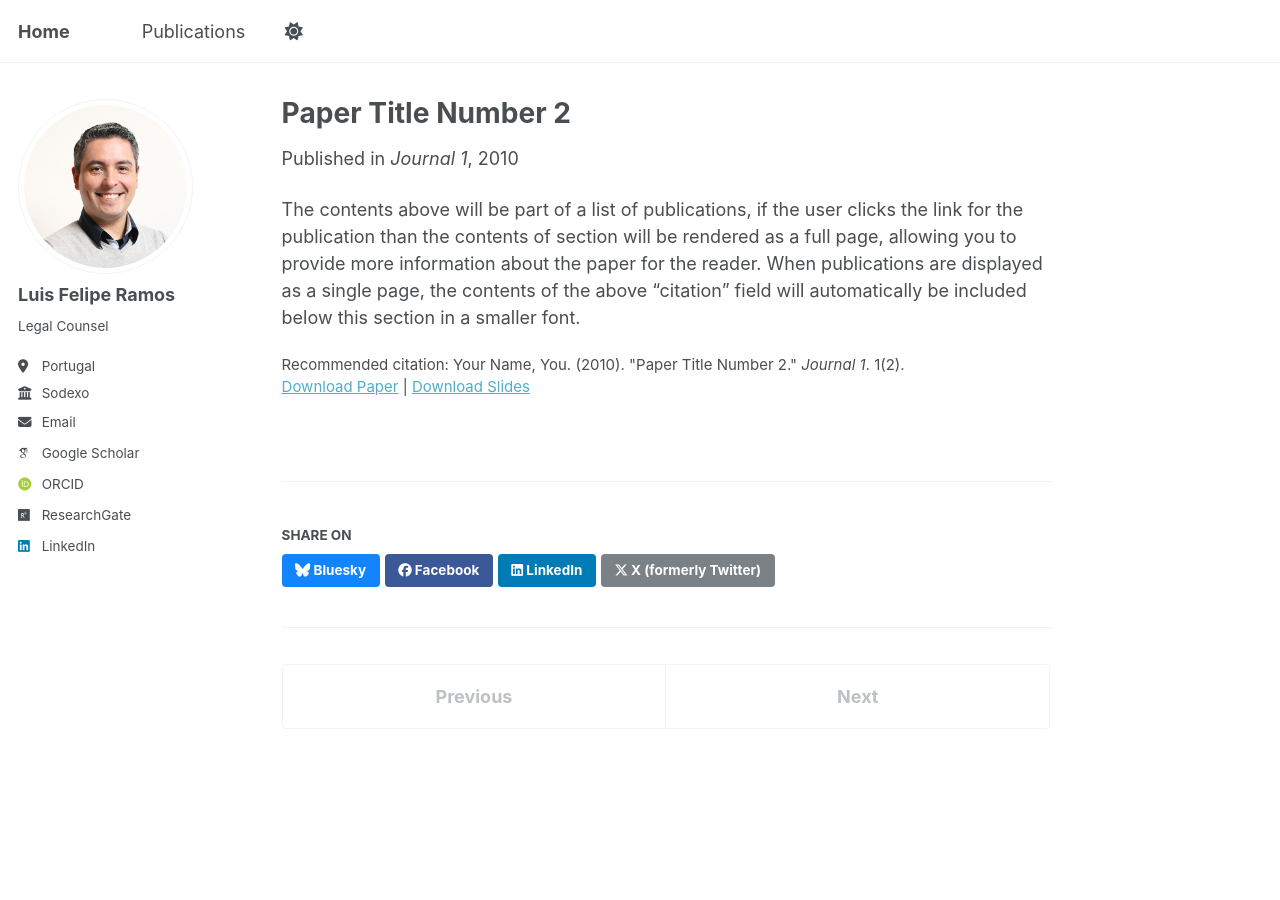
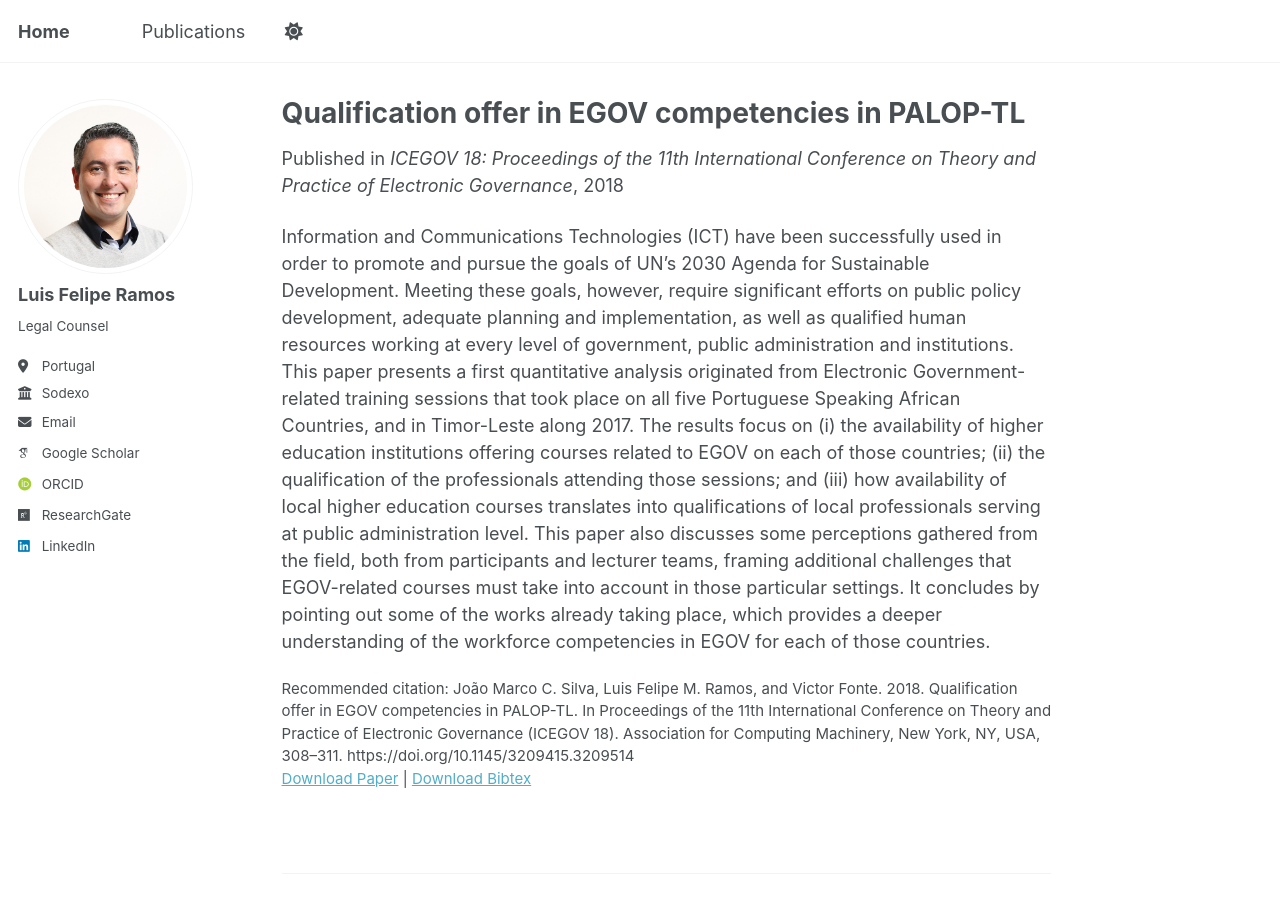
Before and after one commit to lfmramos/lfmramos.github.io, a Jekyll site: the page built from _publications/2018-04-06-qualification-number-2.md, in a window 1280 px wide and 900 px high. Built offline with Jekyll 4.4.1, drawn with Linux system fonts in a browser that asks for light colours; some web fonts are replaced; a script that is not in the unit is left out.

Commit message:
Added ICEGOV18 publication_2

```diff
--- a/_publications/2018-04-06-qualification-number-2.md
+++ b/_publications/2018-04-06-qualification-number-2.md
@@ -1,14 +1,14 @@
 ---
-title: "Paper Title Number 2"
+title: "Qualification offer in EGOV competencies in PALOP-TL"
 collection: publications
-category: manuscripts
-permalink: /publication/2010-10-01-paper-title-number-2
-excerpt: 'This paper is about the number 2. The number 3 is left for future work.'
-date: 2010-10-01
-venue: 'Journal 1'
-slidesurl: 'http://academicpages.github.io/files/slides2.pdf'
-paperurl: 'http://academicpages.github.io/files/paper2.pdf'
-citation: 'Your Name, You. (2010). &quot;Paper Title Number 2.&quot; <i>Journal 1</i>. 1(2).'
+category: conferences
+permalink: /publication/2018-04-06-qualification-number-2
+excerpt: 'This paper analyses quantitative data from electronic government training sessions held across five Portuguese-speaking African countries and Timor-Leste in 2017. It evaluates the availability of local higher education courses, the qualifications of public administration professionals, and the wider workforce competencies needed to support the UNs 2030 Agenda.'
+date: 2018-04-06
+venue: 'ICEGOV 18: Proceedings of the 11th International Conference on Theory and Practice of Electronic Governance'
+paperurl: 'http://lfmramos.github.io/files/paper4.pdf'
+bibtexurl: 'http://lfmramos.github.io/files/bibtex4.bib'
+citation: 'João Marco C. Silva, Luis Felipe M. Ramos, and Victor Fonte. 2018. Qualification offer in EGOV competencies in PALOP-TL. In Proceedings of the 11th International Conference on Theory and Practice of Electronic Governance (ICEGOV 18). Association for Computing Machinery, New York, NY, USA, 308–311. https://doi.org/10.1145/3209415.3209514'
 ---
 
-The contents above will be part of a list of publications, if the user clicks the link for the publication than the contents of section will be rendered as a full page, allowing you to provide more information about the paper for the reader. When publications are displayed as a single page, the contents of the above "citation" field will automatically be included below this section in a smaller font.
+Information and Communications Technologies (ICT) have been successfully used in order to promote and pursue the goals of UN's 2030 Agenda for Sustainable Development. Meeting these goals, however, require significant efforts on public policy development, adequate planning and implementation, as well as qualified human resources working at every level of government, public administration and institutions. This paper presents a first quantitative analysis originated from Electronic Government-related training sessions that took place on all five Portuguese Speaking African Countries, and in Timor-Leste along 2017. The results focus on (i) the availability of higher education institutions offering courses related to EGOV on each of those countries; (ii) the qualification of the professionals attending those sessions; and (iii) how availability of local higher education courses translates into qualifications of local professionals serving at public administration level. This paper also discusses some perceptions gathered from the field, both from participants and lecturer teams, framing additional challenges that EGOV-related courses must take into account in those particular settings. It concludes by pointing out some of the works already taking place, which provides a deeper understanding of the workforce competencies in EGOV for each of those countries.
```
